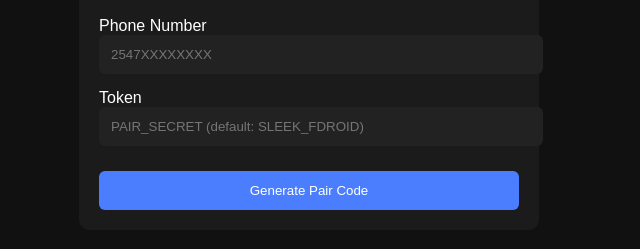
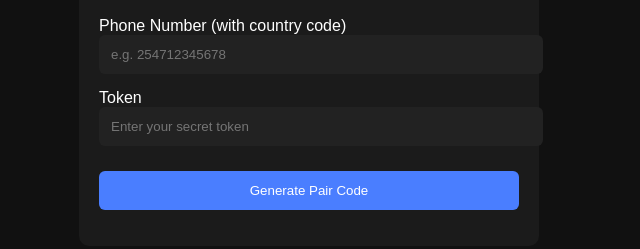
Before and after one commit to gideonofficial-001/sleekpair, a website: page public/index.html in a window 1280 px wide. Shown: the part 99-348 px from the top of the page, without its empty margins (331-971 px from the left). Drawn offline with Linux system fonts and the light colour scheme.

Commit message:
Update index.html

```diff
--- a/public/index.html
+++ b/public/index.html
@@ -12,22 +12,26 @@
   <h2>SLEEK MD – Pair Generator</h2>
 
   <div class="input-group">
-    <label>Phone Number</label>
-    <input id="phone" placeholder="2547XXXXXXXX">
+    <label>Phone Number (with country code)</label>
+    <input id="phone" placeholder="e.g. 254712345678">
   </div>
 
   <div class="input-group">
     <label>Token</label>
-    <input id="token" placeholder="PAIR_SECRET (default: SLEEK_FDROID)">
+    <input id="token" type="password" placeholder="Enter your secret token">
   </div>
 
   <button onclick="generate()">Generate Pair Code</button>
+
+  <p id="msg"></p>
 
   <div id="loader" class="loader" style="display:none;">Generating...</div>
 
   <div id="output" style="display:none;">
     <h3>Pairing Code</h3>
     <p id="pairCode"></p>
+
+    <button onclick="copyCode()">Copy Code</button>
 
     <h3>QR Code</h3>
     <img id="qr" alt="QR Code">
```
